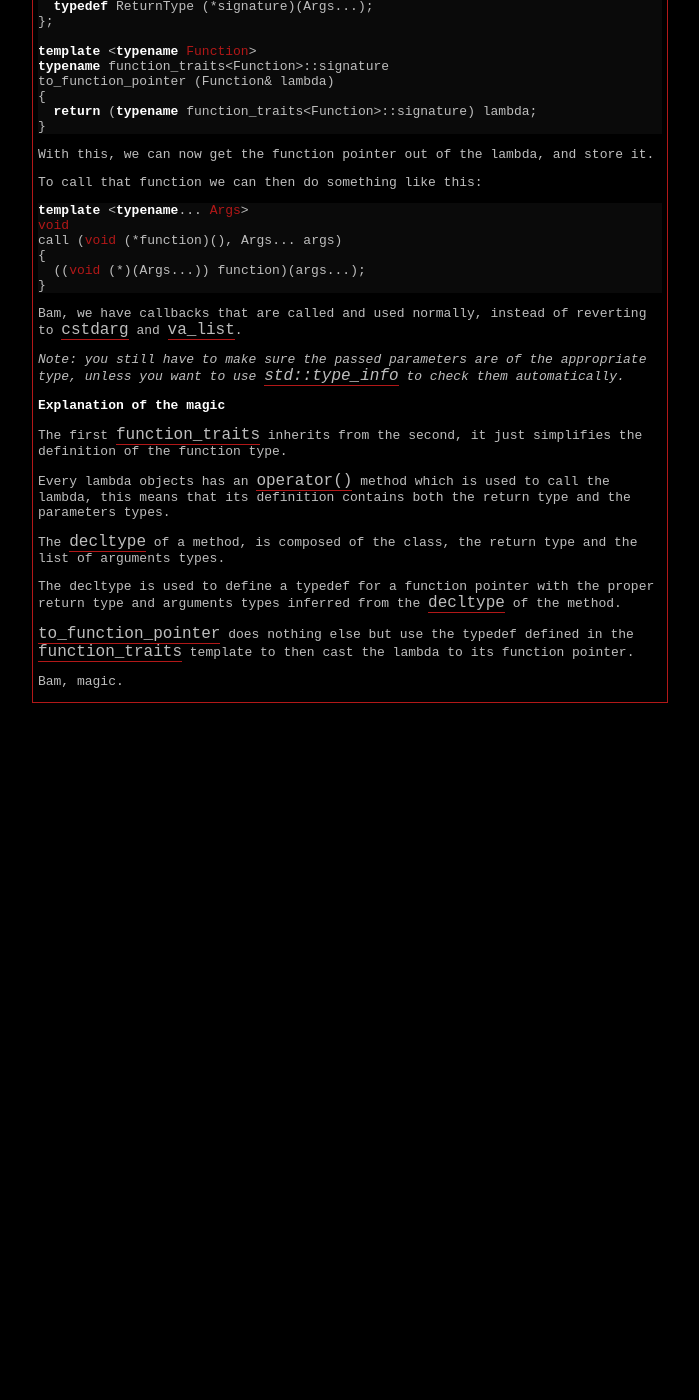
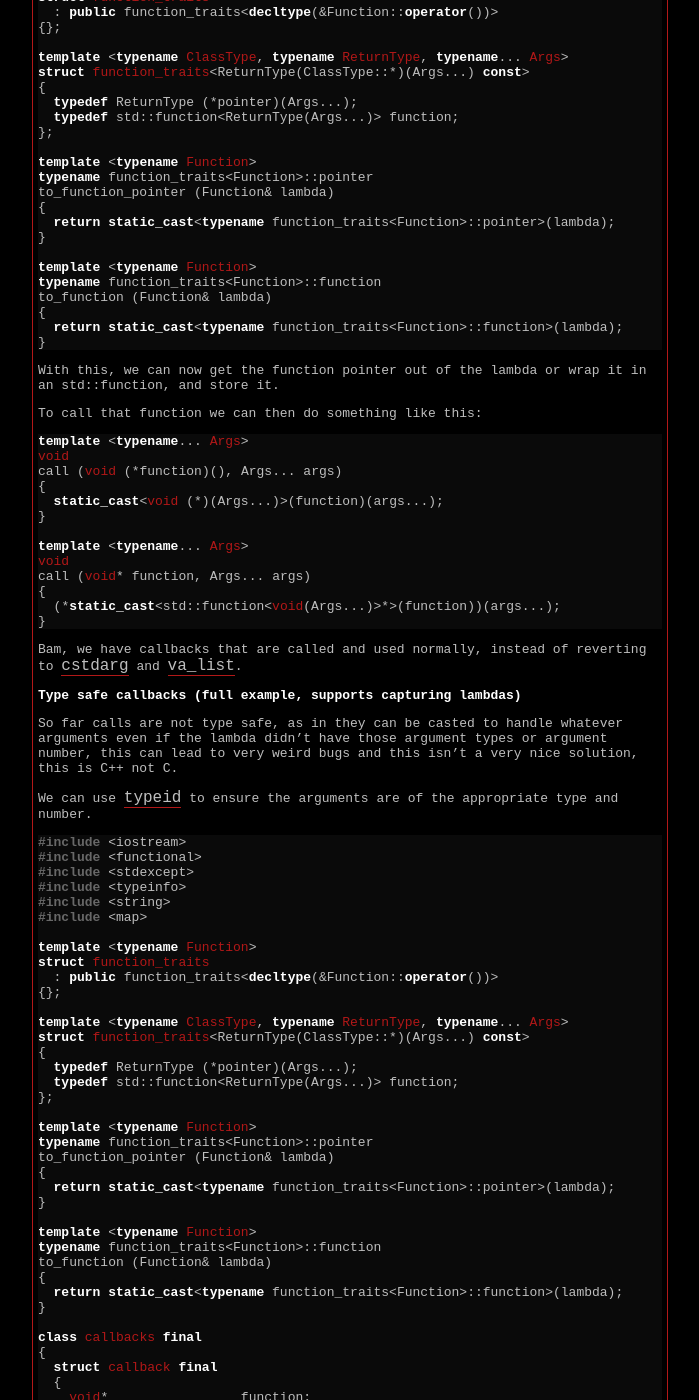
Before and after one commit to meh/meh.github.io, a Jekyll site: the page built from _posts/programming/2013-01-23-function-pointer-from-lambda.md, in a window 1280 px wide and 1400 px high, scrolled down 725 px. Shown: the whole window, without its empty margins (290-989 px from the left). Built offline with Jekyll 4.4.1, drawn with Linux system fonts in a browser that asks for light colours; Markdown is read by kramdown in place of the engine named in the settings; before the commit the page ends 1468 px from its top, so only the background shows below that; some of the changed text lies outside the part shown.

Commit message:
posts/lambda: add some more stuff

````diff
--- a/_posts/programming/2013-01-23-function-pointer-from-lambda.md
+++ b/_posts/programming/2013-01-23-function-pointer-from-lambda.md
@@ -1,11 +1,12 @@
 ---
-title: C++11 lambda to function pointer
+title: C++11 lambda to function pointer or std::function
 categories: [programming, magic]
 layout: post
 ---
 
 I recently needed to store callbacks in a map, so I needed a proper way to get
-a function pointer out of a lambda.
+a common castable object from a lambda, so either a function pointer or an
+std::function.
 
 Now, lambdas in C++ are instances of an anonymous class specifically created
 for each lambda object, this means that two lambdas with the same code are
@@ -15,7 +16,8 @@ This also means that you can't pass lambdas around without using a template
 because there's no lambda type.
 
 Non capturing lambdas (the ones with nothing inside the `[]`) can be converted
-to their function pointer by casting them with the corresponding signature.
+to their function pointer by casting them with the corresponding signature,
+while capturing ones can be wrapped in std::function.
 
 This means you can do:
 
@@ -25,20 +27,24 @@ auto lambda = [](int a, float b) {
   std::cout << "b: " << b << std::endl;
 };
 
-auto function = (void (*)(int, float)) lambda;
+auto function  = static_cast<void (*)(int, float)>(lambda);
+function(23, 5.4);
 
-function(23, 5.4);
+auto function2 = static_cast<std::function<void(int, float)>>(lambda);
+function2(23, 5.4);
 ```
 
-And it will work properly, function being a raw pointer to the function.
+And it will work properly, `function` being a raw pointer to the function and
+`function2` being an std::function object.
 
-This also means that we can cast function to a more general pointer like `(void
-(*)())` and store it in a struct and it will be subsequentially castable to a
-working function, knowing the types to call it with.
+This also means that we can cast `function` to a more general pointer like
+`(void (*)())` and `function2` to `void*` and store it in a struct and it will
+be subsequentially castable to a working function, knowing the types to call it
+with.
 
-The issue arises when you don't know the signature of the lambda, you can only cast
-knowing the signature, and I didn't want to have to write the parameters twice, so
-here comes the solution to get the proper signature out of a lambda:
+The issue arises when you don't know the signature of the lambda, you can only
+cast knowing the signature, and I didn't want to have to write the parameters
+twice, so here comes the solution to get the proper signature out of a lambda:
 
 ```c++
 template <typename Function>
@@ -49,18 +55,27 @@ struct function_traits
 template <typename ClassType, typename ReturnType, typename... Args>
 struct function_traits<ReturnType(ClassType::*)(Args...) const>
 {
-  typedef ReturnType (*signature)(Args...);
+  typedef ReturnType (*pointer)(Args...);
+  typedef std::function<ReturnType(Args...)> function;
 };
 
 template <typename Function>
-typename function_traits<Function>::signature
+typename function_traits<Function>::pointer
 to_function_pointer (Function& lambda)
 {
-  return (typename function_traits<Function>::signature) lambda;
+  return static_cast<typename function_traits<Function>::pointer>(lambda);
+}
+
+template <typename Function>
+typename function_traits<Function>::function
+to_function (Function& lambda)
+{
+  return static_cast<typename function_traits<Function>::function>(lambda);
 }
 ```
 
-With this, we can now get the function pointer out of the lambda, and store it.
+With this, we can now get the function pointer out of the lambda or wrap it in
+an std::function, and store it.
 
 To call that function we can then do something like this:
 
@@ -69,15 +84,143 @@ template <typename... Args>
 void
 call (void (*function)(), Args... args)
 {
-  ((void (*)(Args...)) function)(args...);
+  static_cast<void (*)(Args...)>(function)(args...);
+}
+
+template <typename... Args>
+void
+call (void* function, Args... args)
+{
+  (*static_cast<std::function<void(Args...)>*>(function))(args...);
 }
 ```
 
 Bam, we have callbacks that are called and used normally, instead of reverting
 to `cstdarg` and `va_list`.
 
-*Note: you still have to make sure the passed parameters are of the appropriate
-type, unless you want to use `std::type_info` to check them automatically.*
+Type safe callbacks (full example, supports capturing lambdas)
+--------------------------------------------------------------
+So far calls are not type safe, as in they can be casted to handle whatever
+arguments even if the lambda didn't have those argument types or argument
+number, this can lead to very weird bugs and this isn't a very nice solution,
+this is C++ not C.
+
+We can use `typeid` to ensure the arguments are of the appropriate type and
+number.
+
+```c++
+#include <iostream>
+#include <functional>
+#include <stdexcept>
+#include <typeinfo>
+#include <string>
+#include <map>
+
+template <typename Function>
+struct function_traits
+  : public function_traits<decltype(&Function::operator())>
+{};
+
+template <typename ClassType, typename ReturnType, typename... Args>
+struct function_traits<ReturnType(ClassType::*)(Args...) const>
+{
+  typedef ReturnType (*pointer)(Args...);
+  typedef std::function<ReturnType(Args...)> function;
+};
+
+template <typename Function>
+typename function_traits<Function>::pointer
+to_function_pointer (Function& lambda)
+{
+  return static_cast<typename function_traits<Function>::pointer>(lambda);
+}
+
+template <typename Function>
+typename function_traits<Function>::function
+to_function (Function& lambda)
+{
+  return static_cast<typename function_traits<Function>::function>(lambda);
+}
+
+class callbacks final
+{
+  struct callback final
+  {
+    void*                 function;
+    const std::type_info* signature;
+  };
+
+  public:
+    callbacks (void)
+    {
+    }
+
+    ~callbacks (void)
+    {
+      for (auto entry : _callbacks) {
+        delete static_cast<std::function<void()>*>(entry.second.function);
+      }
+    }
+
+    template <typename Function>
+    void
+    add (std::string name, Function lambda)
+    {
+      if (_callbacks.find(name) != _callbacks.end()) {
+        throw std::invalid_argument("the callback already exists");
+      }
+
+      auto function = new decltype(to_function(lambda))(to_function(lambda));
+
+      _callbacks[name].function  = static_cast<void*>(function);
+      _callbacks[name].signature = &typeid(function);
+    }
+
+    void
+    remove (std::string name)
+    {
+      if (_callbacks.find(name) == _callbacks.end()) {
+        return;
+      }
+
+      delete static_cast<std::function<void()>*>(_callbacks[name].function);
+    }
+
+    template <typename ...Args>
+    void
+    call (std::string name, Args... args)
+    {
+      auto callback = _callbacks.at(name);
+      auto function = static_cast<std::function<void(Args...)>*>(
+        callback.function);
+
+      if (typeid(function) != *(callback.signature)) {
+        throw std::bad_typeid();
+      }
+
+      (*function)(args...);
+    }
+
+  private:
+    std::map<std::string, callback> _callbacks;
+};
+
+int
+main (int argc, char* argv[])
+{
+  callbacks cb;
+
+  cb.add("lol", [](int a, float b) {
+    std::cout << "a: " << a << std::endl;
+    std::cout << "b: " << b << std::endl;
+  });
+
+  cb.call("lol", 23, 5.4f);
+  cb.call("lol", 23, 43);
+
+  return 0;
+}
+```
 
 Explanation of the magic
 ------------------------
@@ -94,7 +237,8 @@ list of arguments types.
 The decltype is used to define a typedef for a function pointer with the proper
 return type and arguments types inferred from the `decltype` of the method.
 
-`to_function_pointer` does nothing else but use the typedef defined in the
-`function_traits` template to then cast the lambda to its function pointer.
+`to_function_pointer` and `to_function` do nothing else but use the typedef
+defined in the `function_traits` template to then cast the lambda to its
+function pointer.
 
 Bam, magic.
````
